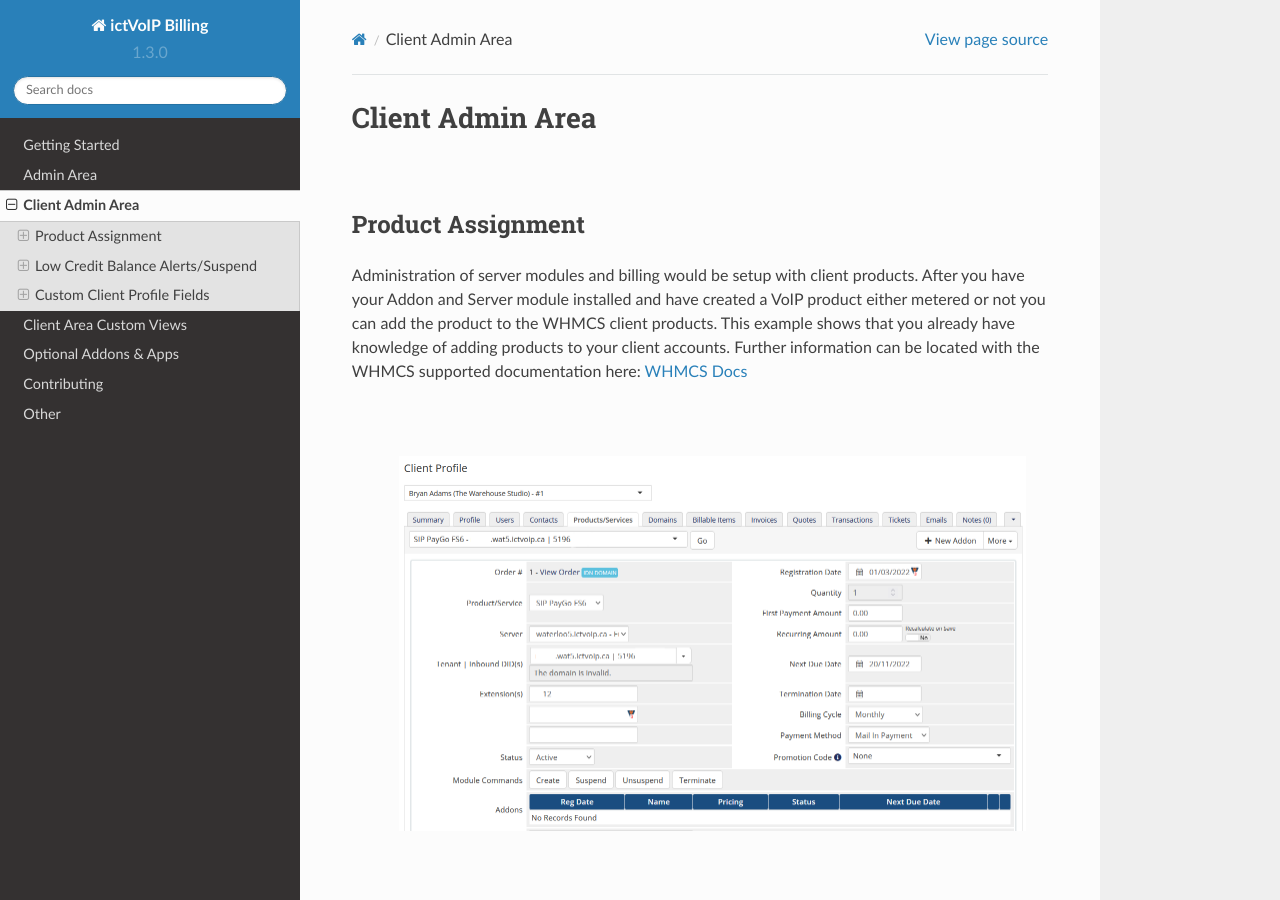
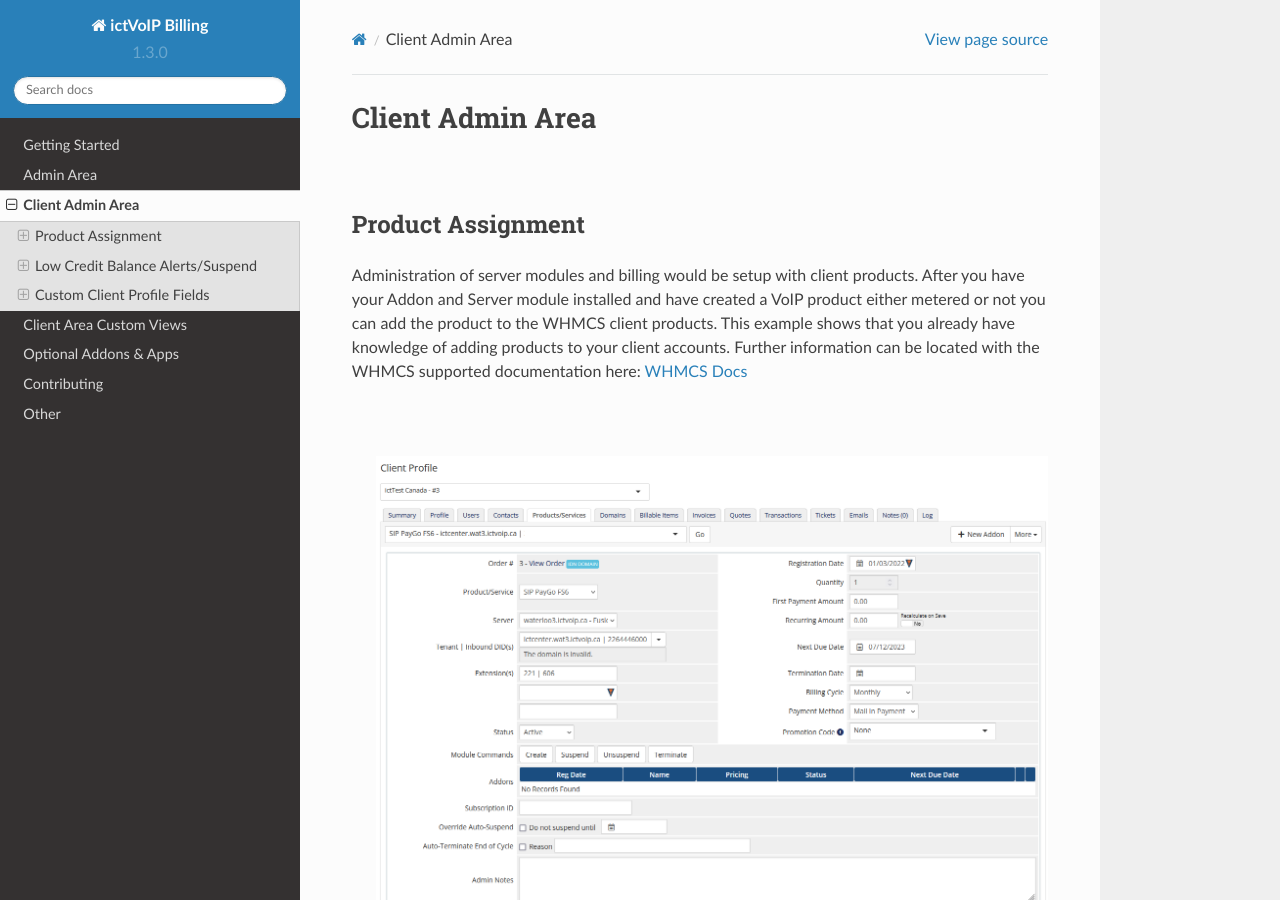
Before and after one commit to ictvoip/ictvoip-docs, a Sphinx documentation site: the page built from docs/source/clientadmin/clientadmin.rst, in a window 1280 px wide and 900 px high. Built offline with Sphinx 7.4.7 and the Read the Docs theme 2.0.0, drawn with Linux system fonts in a browser that asks for light colours; pages that are not in the unit, such as notebooks, are missing from menus.

Commit message:
Update clientadmin.rst

```diff
--- a/docs/source/clientadmin/clientadmin.rst
+++ b/docs/source/clientadmin/clientadmin.rst
@@ -10,7 +10,7 @@ Administration of server modules and billing would be setup with client products
 
 |
 
- .. image:: ../_static/images/clientadmin/client_product1.png
+ .. image:: ../_static/images/clientadmin/client_product2.png
         :scale: 50%
         :align: center
         :alt: Adding a new Provider or PBX
```
Also changed, not shown: other parts of docs/source/clientadmin/clientadmin.rst (+1 -1 lines).
